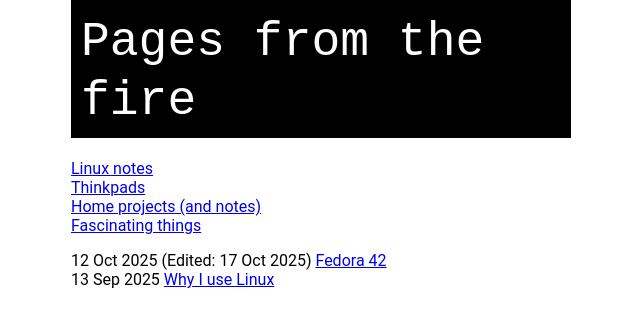
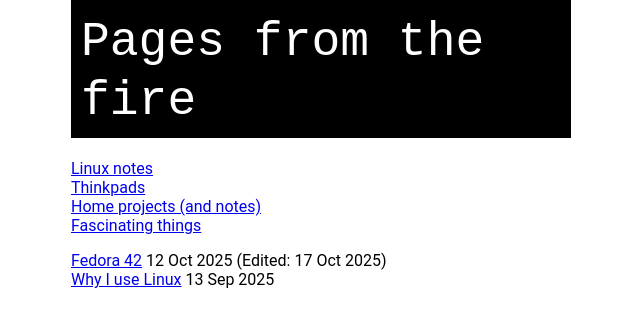
Before and after one commit to kghose/kghose.github.io, a Jekyll site: the page built from README.md, in a window 1280 px wide. Shown: the top 327 px of the page, without its empty margins (319-959 px from the left). Built offline with Jekyll 4.4.1, drawn with Linux system fonts in a browser that asks for light colours; our own code applies the rules of GitHub Pages for plain Markdown files; part of the change alters nothing that is shown.

```diff
--- a/_includes/blog.html
+++ b/_includes/blog.html
@@ -1,8 +1,9 @@
 <div id="post_list">
 {% for post in site.posts %}
 <p>
+<a href="{{ post.url }}">{{ post.title }}</a>
 {% if post.date %} {{ post.date | date_to_string }} {% endif %}
-{% if post.last_modified_at %} (Edited: {{ post.last_modified_at | date_to_string }}) {% endif %} <a href="{{ post.url }}">{{ post.title }}</a>
+{% if post.last_modified_at %} (Edited: {{ post.last_modified_at | date_to_string }}) {% endif %}
 </p>
 {% endfor %}
 </div>
```
